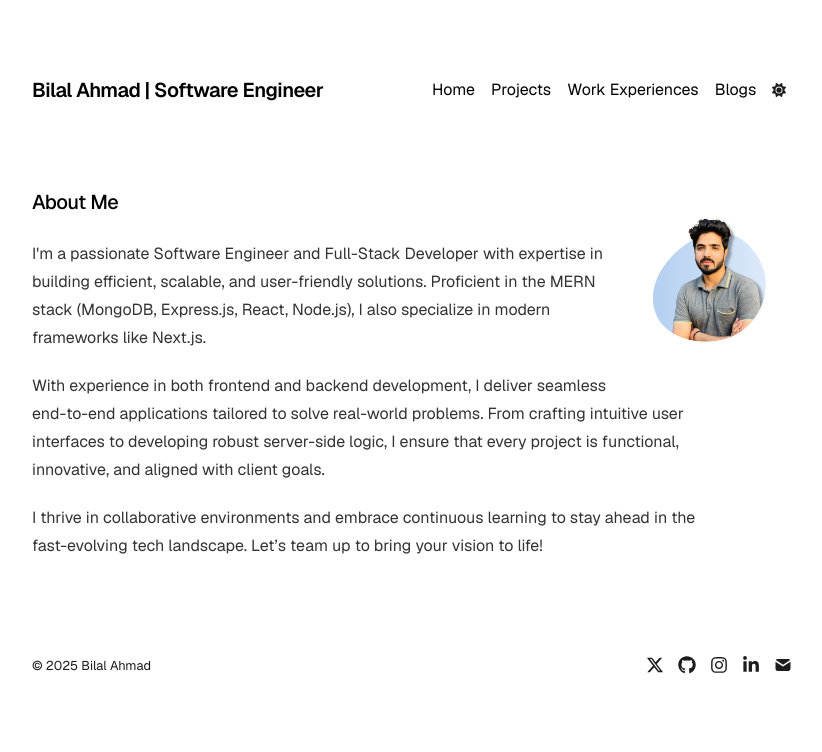
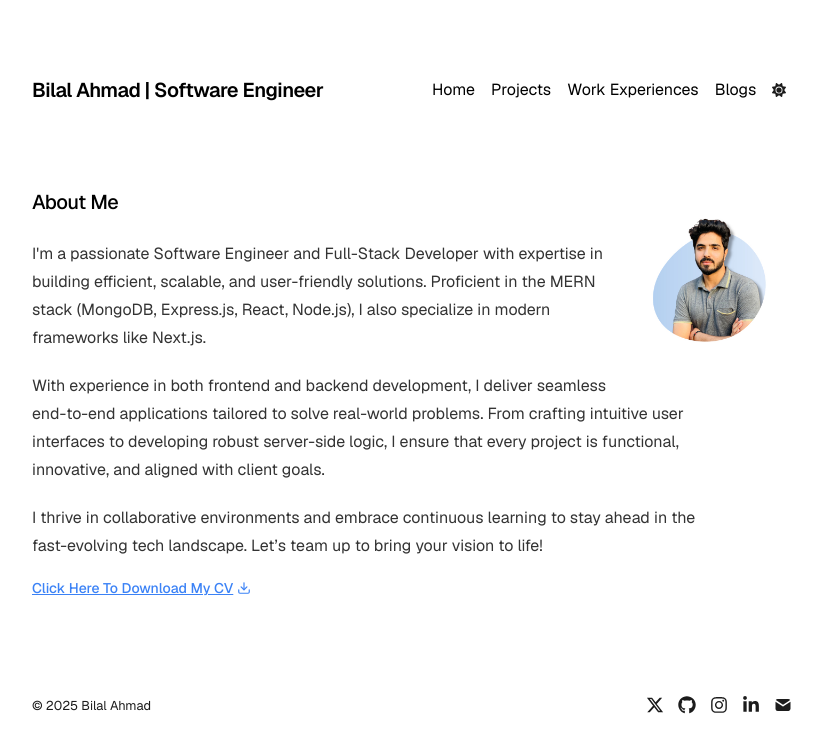
Before and after one commit to BilalMohmand58/bilal-next-portfolio, a Next.js app: page / in a window 1280 px wide. Shown: the top 752 px of the page, without its empty margins (228-1050 px from the left). Built offline with nearby package versions, Linux system fonts and the light colour scheme.

Commit message:
Download CV Button

```diff
--- a/app/page.tsx
+++ b/app/page.tsx
@@ -1,5 +1,48 @@
+// import Image from "next/image";
+// import { socialLinks } from "./config";
+
+// export default function Page() {
+//   return (
+//     <section>
+//       <a href={socialLinks.twitter} target="_blank">
+//         <Image
+//           src="/profile.jpg"
+//           alt="Profile photo"
+//           className="rounded-full bg-gray-100 block lg:mt-5 mt-0 lg:mb-5 mb-10 mx-auto sm:float-right sm:ml-5 sm:mb-5 "
+//           unoptimized
+//           width={160}
+//           height={160}
+//           priority
+//         />
+//       </a>
+//       <h1 className="mb-6 text-xl font-medium tracking-tight">About Me</h1>
+//       <div className="prose prose-neutral dark:prose-invert">
+//         <p>
+//           I'm a passionate Software Engineer and Full-Stack Developer with
+//           expertise in building efficient, scalable, and user-friendly
+//           solutions. Proficient in the MERN stack (MongoDB, Express.js, React,
+//           Node.js), I also specialize in modern frameworks like Next.js.
+//         </p>
+//         <p>
+//           With experience in both frontend and backend development, I deliver
+//           seamless end-to-end applications tailored to solve real-world
+//           problems. From crafting intuitive user interfaces to developing robust
+//           server-side logic, I ensure that every project is functional,
+//           innovative, and aligned with client goals.
+//         </p>
+//         <p>
+//           I thrive in collaborative environments and embrace continuous learning
+//           to stay ahead in the fast-evolving tech landscape. Let’s team up to
+//           bring your vision to life!
+//         </p>
+//       </div>
+//     </section>
+//   );
+// }
+
 import Image from "next/image";
 import { socialLinks } from "./config";
+import { Download } from "lucide-react";
 
 export default function Page() {
   return (
@@ -8,7 +51,7 @@ export default function Page() {
         <Image
           src="/profile.jpg"
           alt="Profile photo"
-          className="rounded-full bg-gray-100 block lg:mt-5 mt-0 lg:mb-5 mb-10 mx-auto sm:float-right sm:ml-5 sm:mb-5 "
+          className="rounded-full bg-gray-100 block lg:mt-5 mt-0 lg:mb-5 mb-10 mx-auto sm:float-right sm:ml-5 sm:mb-5"
           unoptimized
           width={160}
           height={160}
@@ -36,6 +79,18 @@ export default function Page() {
           bring your vision to life!
         </p>
       </div>
+      <div className="mt-4 ">
+        <p>
+          <a
+            href="/BilalAhmad'sCV.pdf"
+            download
+            className=" text-sm font-medium text-blue-500 hover:text-blue-600 underline inline-flex items-center gap-1"
+          >
+            Click Here To Download My CV
+            <Download size={14} />
+          </a>
+        </p>
+      </div>
     </section>
   );
 }
--- a/package.json
+++ b/package.json
@@ -15,6 +15,7 @@
     "feed": "^4.2.2",
     "geist": "1.3.1",
     "katex": "^0.16.20",
+    "lucide-react": "^0.474.0",
     "next": "^15.1.4",
     "next-mdx-remote": "^5.0.0",
     "next-themes": "^0.4.4",
```
Also changed, not shown: 2 other files (tests, documents, lock files or other folders).
